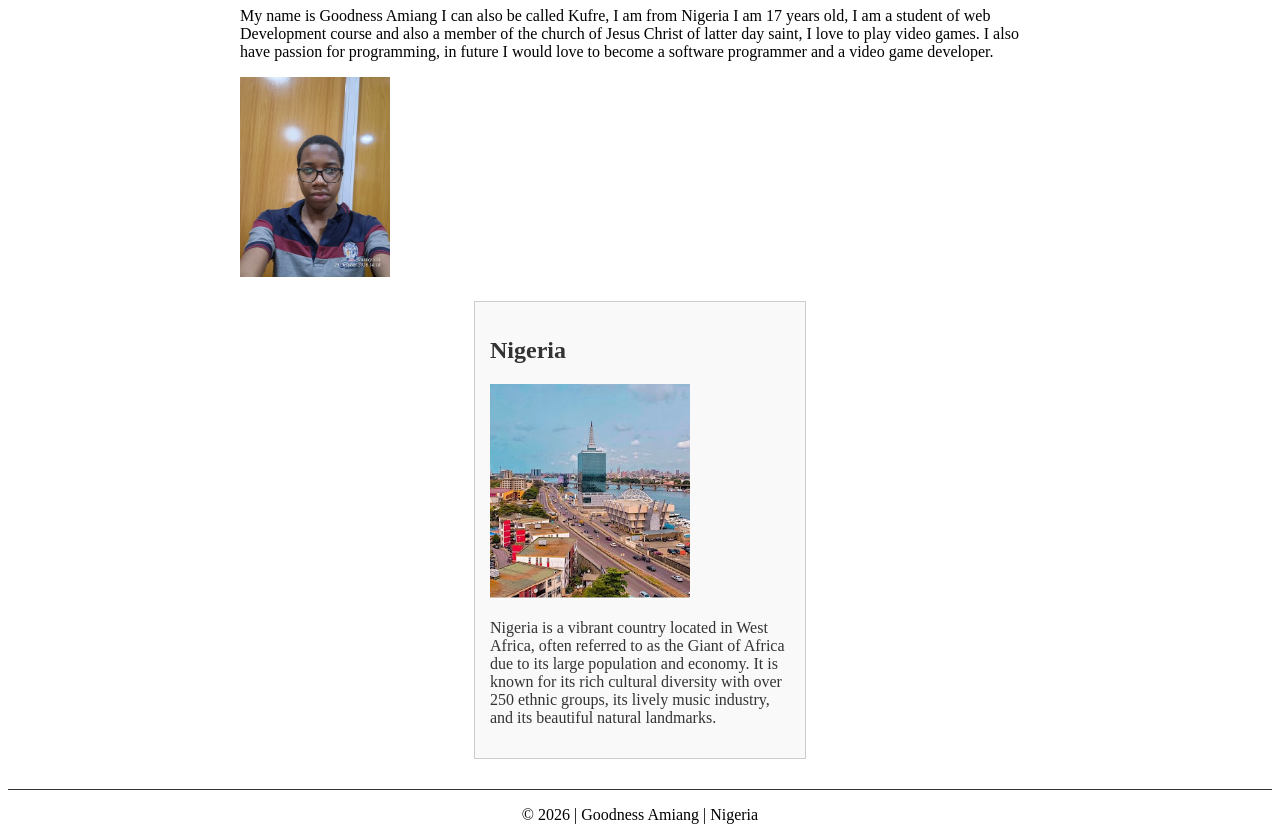
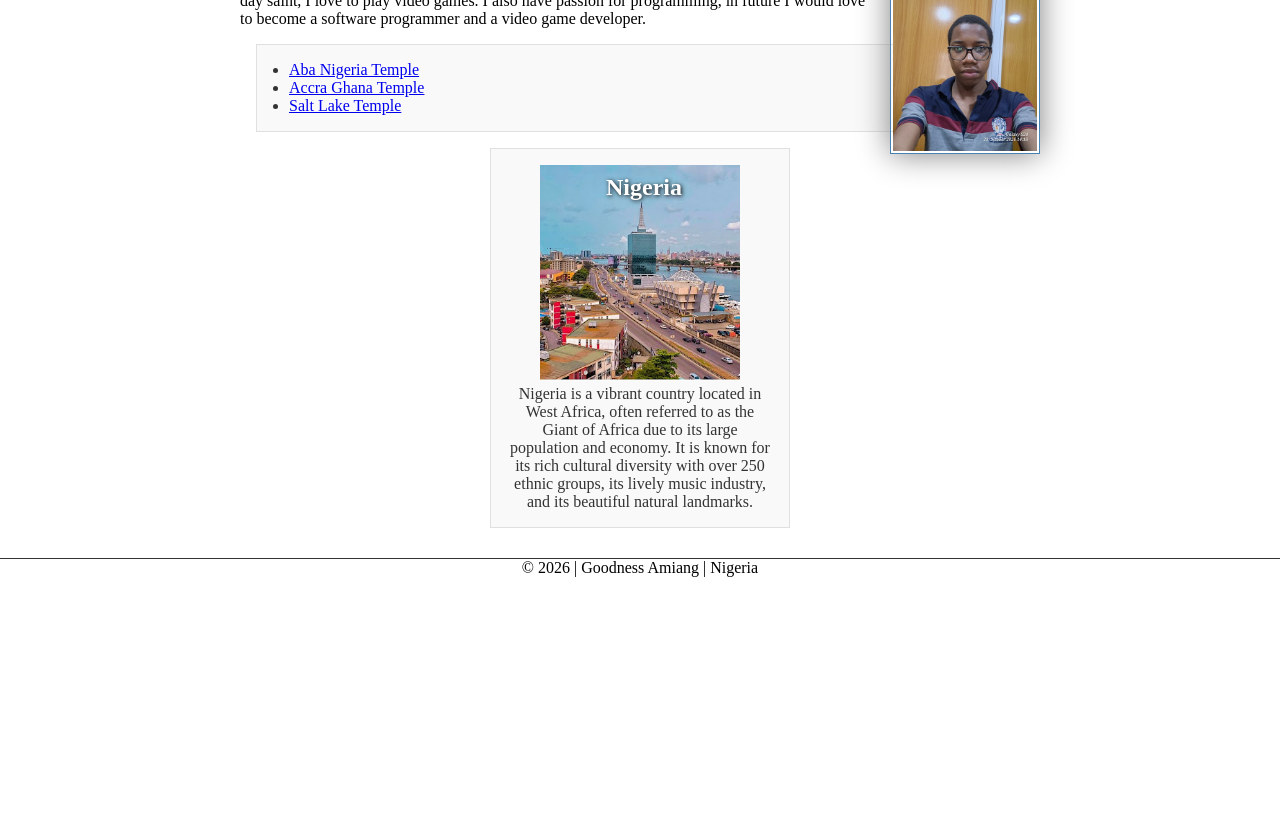
Before and after one commit to VenuzLDS/wdd130, a plain HTML site: page index.html in a window 1280 px wide. Shown: the part 99-939 px from the top of the page. After the commit the page ends 800 px from the top, so only its background shows below. Drawn offline with Linux system fonts and the light colour scheme.

Commit message:
Complete Week 03 home page layout

```diff
--- a/index.html
+++ b/index.html
@@ -15,16 +15,24 @@
         <nav>
             <a href="#">Home</a>
             <a href="wwr/">Rafting Website</a>
+            <a href="https://linkedin.com" target="_blank">LinkedIn</a>
+            <a href="https://facebook.com" target="_blank">Facebook</a>
         </nav>
     </header>
 
     <main>
         <h1>WDD 130 | Goodness Amiang</h1>
+        <img src="images/profile.jpg" alt="Goodness Amiang" width="200">
         <p>My name is Goodness Amiang I can also be called Kufre, I am from Nigeria I am 17 years old, I am a student of web Development course and also a member of the church of Jesus Christ of latter day saint, I love to play video games. I also have passion for programming, in future I would love to become a software programmer and a video game developer.</p>
-        <img src="images/profile.jpg" alt="Goodness Amiang" width="200">
+
+        <ul class="box">
+            <li><a href="https://churchofjesuschrist.org" target="_blank">Aba Nigeria Temple</a></li>
+            <li><a href="https://churchofjesuschrist.org" target="_blank">Accra Ghana Temple</a></li>
+            <li><a href="https://churchofjesuschrist.org" target="_blank">Salt Lake Temple</a></li>
+        </ul>
     </main>
 
-    <aside>
+    <aside class="box">
         <h2>Nigeria</h2>
         <img src="images/nigeria.jpg" alt="Beautiful landscape or symbol of Nigeria">
         <p>Nigeria is a vibrant country located in West Africa, often referred to as the Giant of Africa due to its large population and economy. It is known for its rich cultural diversity with over 250 ethnic groups, its lively music industry, and its beautiful natural landmarks.</p>
--- a/styles/styles.css
+++ b/styles/styles.css
@@ -1,3 +1,9 @@
+* {
+    margin: 0;
+    padding: 0;
+    box-sizing: border-box;
+}
+
 /* Layout Styling */
 main {
     max-width: 800px;
@@ -8,16 +14,27 @@ main {
 main img {
     width: 150px;
     height: auto;
+    border: 1px solid steelblue;
+    padding: 2px;
+    box-shadow: 0 0 30px gray;
+    float: right;
+    margin: 0 0 1rem 1rem;
 }
 
 /* Aside Element Styling for Nigeria Section */
 aside {
     width: 300px;
-    margin: 20px auto;
-    border: 1px solid #ccc;
-    padding: 15px;
-    background-color: #f9f9f9;
-    color: #333;
+    text-align: center;
+    position: relative;
+}
+
+/* Aside Heading Overlay */
+aside h2 {
+    position: absolute;
+    top: 25px;
+    left: 115px;
+    color: white;
+    text-shadow: 1px 1px 4px black;
 }
 
 /* Aside Image Styling */
@@ -37,3 +54,18 @@ footer {
     border-top: 1px solid #333;
     text-align: center;
 }
+
+/* Class Selectors */
+
+.box {
+    margin: 1rem;
+    border: 1px solid rgba(0, 0, 0, 0.1);
+    padding: 1rem 1rem 1rem 2rem;
+    background-color: #f9f9f9;
+    color: #333;
+}
+
+aside.box {
+    margin: 1rem auto;
+    padding: 1rem;
+}
```
